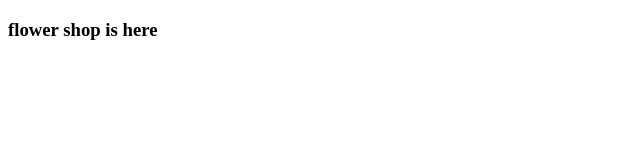
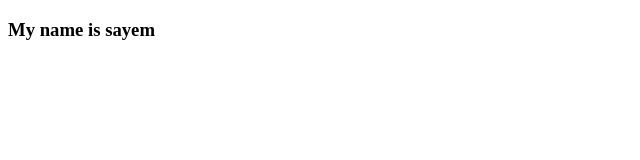
Before and after one commit to Sayem001/Assigonment-1-flower-shop, a plain HTML site: page index.html in a window 1280 px wide. Shown: the full height of the page, 0-640 px from the left. Drawn offline with Linux system fonts and the light colour scheme.

Commit message:
github check

```diff
--- a/index.html
+++ b/index.html
@@ -6,6 +6,6 @@
     <title>Flower Shop</title>
 </head>
 <body>
-    <h3>flower shop is here</h3>
+    <h3>My name is sayem</h3>
 </body>
 </html>
```
